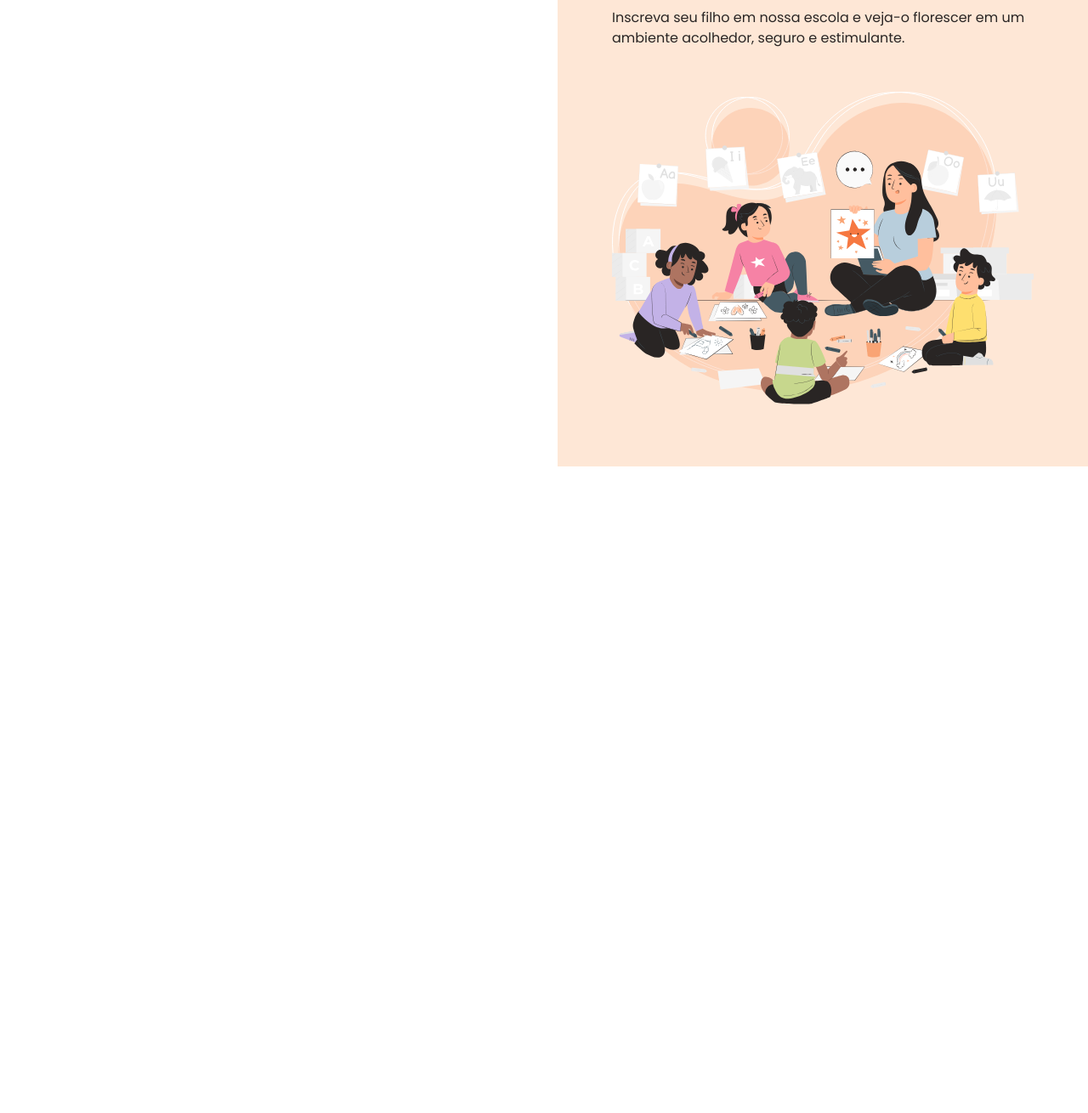
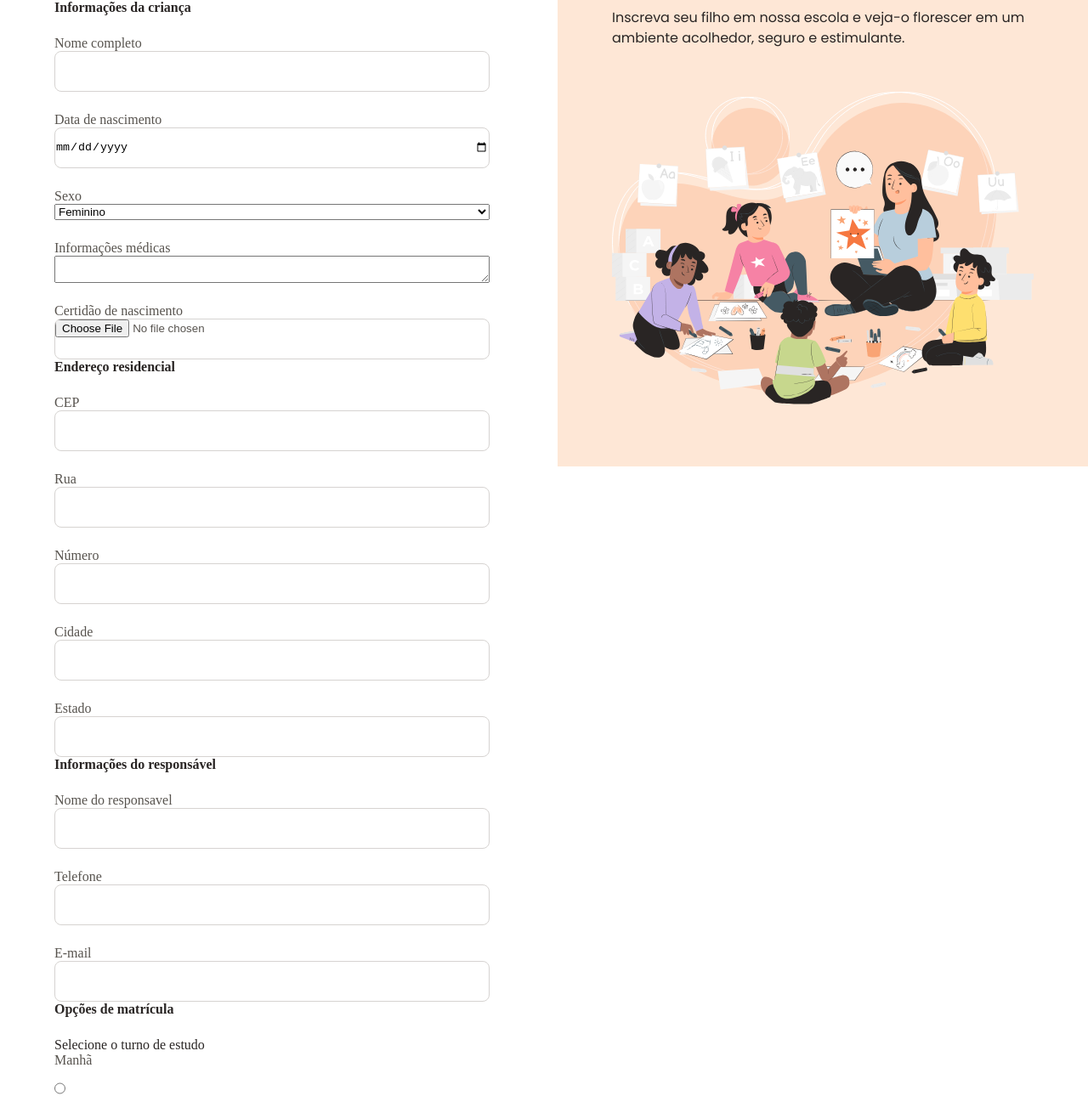
Before and after one commit to joseguerra5/registration-form, a plain HTML site: page index.html in a window 1280 px wide. Shown: the part 251-1561 px from the top of the page at 85% size. Before the commit the page ends 800 px from the top, so only its background shows below. Drawn offline with Linux system fonts and the light colour scheme.

Commit message:
add form section and firt styles

```diff
--- a/index.html
+++ b/index.html
@@ -15,8 +15,113 @@
 
 <body>
   <main>
-    <section>
-      <form action="">aaaa</form>
+    <section class="container">
+      <header>
+        <a href="#">
+          <img src="assets/icons/arrow-left-02.svg" alt=""> Voltar
+        </a>
+        <h2>Formulário de matrícula</h2>
+        <p>Preencha os dados abaixo para matricular seu filho na escola de educação infantil Estrelas do Amanhã.</p>
+      </header>
+      <div>
+        <h4>Informações da criança</h4>
+        <form action="GET">
+          <label for="complet-name">
+            Nome completo
+            <input type="text" name="complet-name" id="complet-name">
+          </label>
+          <label for="birth-date">
+            Data de nascimento
+            <input type="date" name="birth-date" id="birth-date">
+          </label>
+          <label for="gender">
+            Sexo
+            <select name="gender" id="gender">
+              <option value="Feminino">Feminino</option>
+              <option value="Masculino">Masculino</option>
+            </select>
+          </label>
+          <label for="med-info">
+            Informações médicas
+            <textarea name="med-info" id="med-info"></textarea>
+          </label>
+          <label for="born-certify">
+            Certidão de nascimento
+            <input type="file" name="born-certify" id="born-certify">
+          </label>
+        </form>
+      </div>
+      <div>
+        <h4>Endereço residencial</h4>
+        <form action="GET">
+          <label for="cep">
+            CEP
+            <input type="number" name="cep" id="cep">
+          </label>
+          <label for="street">
+            Rua
+            <input type="text" name="street" id="street">
+          </label>
+          <label for="number">
+            Número
+            <input type="number" name="number" id="number">
+          </label>
+          <label for="city">
+            Cidade
+            <input type="text" name="city" id="city">
+          </label>
+          <label for="state">
+            Estado
+            <input type="text" name="state" id="state">
+          </label>
+        </form>
+      </div>
+      <div>
+        <h4>Informações do responsável</h4>
+        <form action="GET">
+          <label for="responsible-name">
+            Nome do responsavel
+            <input type="number" name="responsible-name" id="responsible-name">
+          </label>
+          <label for="tell">
+            Telefone
+            <input type="number" name="tell" id="tell">
+          </label>
+          <label for="email">
+            E-mail
+            <input type="email" name="email" id="email">
+          </label>
+        </form>
+      </div>
+      <div>
+        <h4>Opções de matrícula</h4>
+        <fieldset>
+          <legend>Selecione o turno de estudo</legend>
+          <label for="morning">Manhã</label>
+          <input type="radio" name="shift" id="morning" value="morning">
+          <label for="afternoon">Tarde </label>
+          <input type="radio" name="shift" id="afternoon" value="afternoon">
+        </fieldset>
+        <fieldset>
+          <legend>Em qual esporte você gostaria de inscrever seu filho?</legend>
+          <label for="morning">Futebol</label>
+          <input type="radio" name="shift" id="morning" value="morning">
+          <label for="afternoon">Basquete </label>
+          <input type="radio" name="shift" id="afternoon" value="afternoon">
+          <label for="morning">Natação</label>
+          <input type="radio" name="shift" id="morning" value="morning">
+          <label for="afternoon">Yoga </label>
+          <input type="radio" name="shift" id="afternoon" value="afternoon">
+          <label for="morning">Volley</label>
+          <input type="radio" name="shift" id="morning" value="morning">
+          <label for="afternoon">Boxe </label>
+          <input type="radio" name="shift" id="afternoon" value="afternoon">
+        </fieldset>
+      </div>
+      <div>
+        <input type="checkbox" name="condition" id="condition">
+        <p>Declaro que li e concordo com os <span>Termos e Condições</span> e com a <span>Política de Privacidade</span> da escola Estrela do Amanhã. </p>
+      </div>
     </section>
     <aside>
       <img src="assets/logo-estreda-do-amanhã.svg" alt="Logo Estrela do Amanhã">
--- /dev/null
+++ b/styles/form.css
@@ -0,0 +1,37 @@
+div {
+  display: flex;
+  flex-direction: column;
+  row-gap: 24px;
+}
+
+form{
+  display: flex;
+  flex-direction: column;
+  row-gap: 24px;
+}
+
+label{
+  display: flex;
+  flex-direction: column;
+  color: var(--text-color-secondary);
+}
+
+header{
+  display: flex;
+  flex-direction: column;
+  margin-bottom: 48px;
+}
+
+header a {
+  display: flex;
+  align-items: center;
+  margin-bottom: 24px;
+}
+
+header h2 {
+  margin-bottom: 8px;
+}
+
+fieldset{
+  border: none;
+}
--- a/styles/global.css
+++ b/styles/global.css
@@ -1,10 +1,10 @@
-*{
+* {
   margin: 0;
   padding: 0;
   box-sizing: border-box;
 }
 
-:root{
+:root {
   --brand-light: #F67841;
   --brand-mid: #F3541C;
   --brand-dark: #E43A12;
@@ -39,19 +39,46 @@
   --text-regular: 400 16px/150% var(--font-family);
 }
 
-body{
+body {
   font: var(--font-family);
   color: var(--text-color-primary);
   background-color: var(--surface-color-primary);
 }
 
-.container{
+a {
+  text-decoration: none;
+  color: inherit;
+}
+
+.container {
   display: grid;
-  padding-inline: 64px;
+  padding: 64px;
   margin-inline: auto;
   max-width: 1280px;
 }
 
-.highlight{
+.highlight {
   color: var(--text-color-highlight);
 }
+
+input {
+  border-radius: 8px;
+  height: 48px;
+  border: 1px solid var(--strok-default);
+}
+
+input:disabled {
+  background-color: var(--surface-color-disabled);
+}
+
+input:hover{
+  border: 1px solid var(--strok-highlight);
+  box-shadow: 0 0 5px rgba(#FEE7D6, green, blue, alpha);
+}
+
+input:focus{
+  border-radius: 8px;
+  height: 48px;
+  border: 1px solid var(--strok-highlight);
+  box-shadow: 3px 3px 3px rgba(#FEE7D6, green, blue, alpha);
+}
--- a/styles/index.css
+++ b/styles/index.css
@@ -1,3 +1,4 @@
 @import url(global.css);
 @import url(main.css);
 @import url(aside.css);
+@import url(form.css);
```
